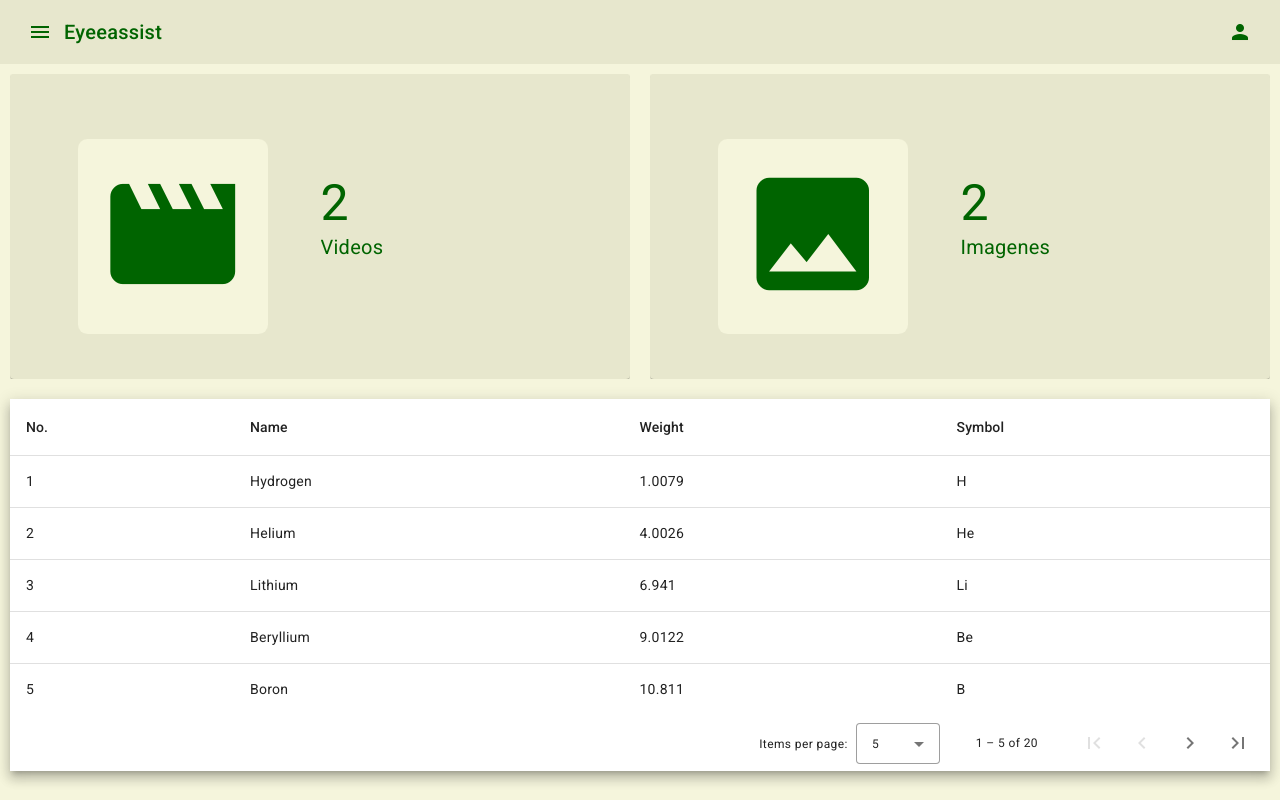
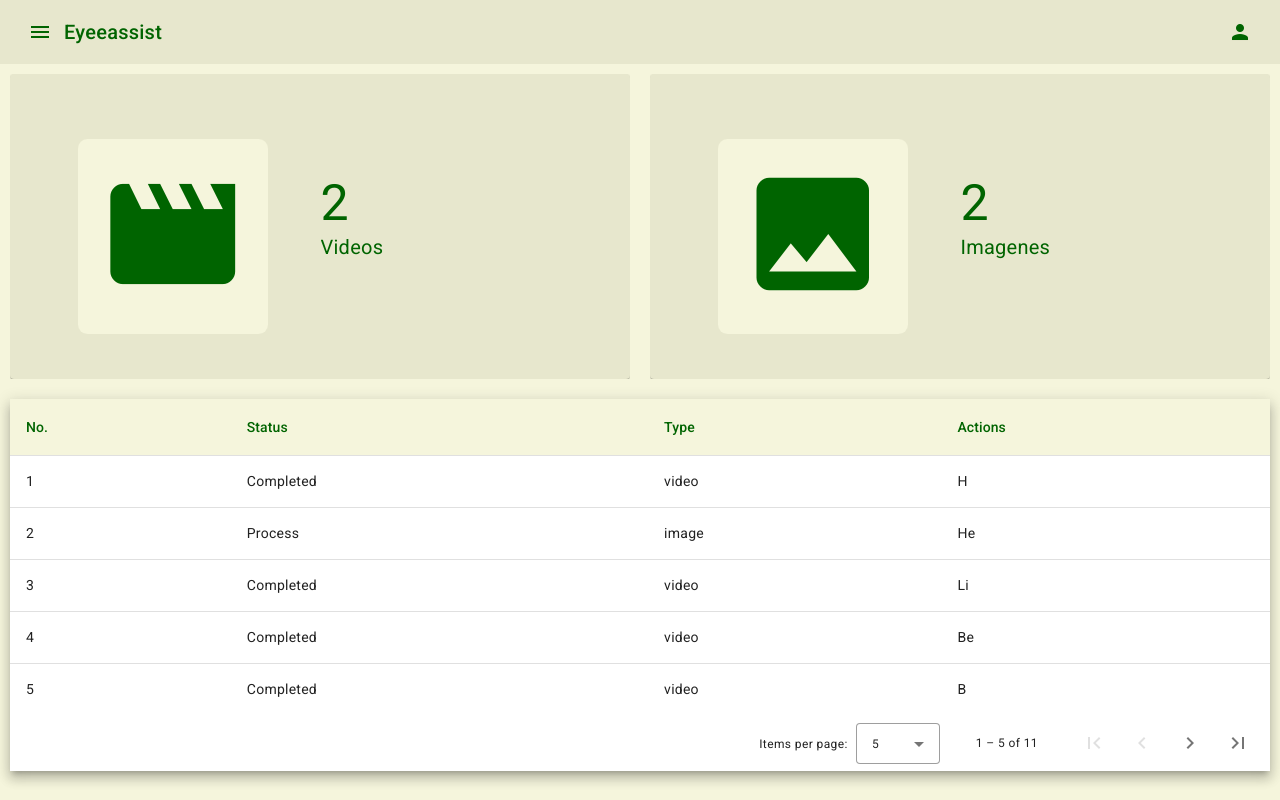
Before and after one commit to HR-2019/eyeassist-frontend-despliegue, an Angular app: page /dash in a window 1280 px wide. Built offline with nearby package versions, Linux system fonts and the light colour scheme.

Commit message:
Color para la tabla

```diff
--- a/src/app/dashboard/dashboard.component.html
+++ b/src/app/dashboard/dashboard.component.html
@@ -39,6 +39,10 @@
     background: #F5F5DC;
     padding: 20px;
     border-radius: 5%;
+  }
+  .header-mat {
+    background-color: #F5F5DC !important;
+    color: #006400 !important;
   }
 
   .text-container {
@@ -177,29 +181,28 @@
     <div class="proccess-table">
       <div class="mat-elevation-z8">
         <table mat-table [dataSource]="dataSource">
-
           <!-- Position Column -->
           <ng-container matColumnDef="position">
-            <th mat-header-cell *matHeaderCellDef> No. </th>
+            <th mat-header-cell *matHeaderCellDef class="header-mat"> No. </th>
             <td mat-cell *matCellDef="let element"> {{element.position}} </td>
           </ng-container>
 
           <!-- Name Column -->
-          <ng-container matColumnDef="name">
-            <th mat-header-cell *matHeaderCellDef> Name </th>
-            <td mat-cell *matCellDef="let element"> {{element.name}} </td>
+          <ng-container matColumnDef="status">
+            <th mat-header-cell *matHeaderCellDef class="header-mat"> Status </th>
+            <td mat-cell *matCellDef="let element"> {{element.status}} </td>
           </ng-container>
 
           <!-- Weight Column -->
-          <ng-container matColumnDef="weight">
-            <th mat-header-cell *matHeaderCellDef> Weight </th>
-            <td mat-cell *matCellDef="let element"> {{element.weight}} </td>
+          <ng-container matColumnDef="type" >
+            <th mat-header-cell *matHeaderCellDef class="header-mat"> Type </th>
+            <td mat-cell *matCellDef="let element"> {{element.type}} </td>
           </ng-container>
 
           <!-- Symbol Column -->
-          <ng-container matColumnDef="symbol">
-            <th mat-header-cell *matHeaderCellDef> Symbol </th>
-            <td mat-cell *matCellDef="let element"> {{element.symbol}} </td>
+          <ng-container matColumnDef="actions">
+            <th mat-header-cell *matHeaderCellDef class="header-mat"> Actions </th>
+            <td mat-cell *matCellDef="let element"> {{element.actions}} </td>
           </ng-container>
 
           <tr mat-header-row *matHeaderRowDef="displayedColumns"></tr>
--- a/src/app/dashboard/dashboard.component.ts
+++ b/src/app/dashboard/dashboard.component.ts
@@ -9,7 +9,7 @@ import { MatPaginator } from '@angular/material/paginator';
 })
 export class DashboardComponent implements AfterViewInit {
   showFiller = false;
-  displayedColumns: string[] = ['position', 'name', 'weight', 'symbol'];
+  displayedColumns: string[] = ['position', 'status', 'type', 'actions'];
   dataSource = new MatTableDataSource<PeriodicElement>(ELEMENT_DATA);
   @ViewChild(MatPaginator) paginator!: MatPaginator;
 
@@ -19,31 +19,22 @@ export class DashboardComponent implements AfterViewInit {
 }
 
 export interface PeriodicElement {
-  name: string;
+  status: string;
   position: number;
-  weight: number;
-  symbol: string;
+  type: string;
+  actions: string;
 }
 
 const ELEMENT_DATA: PeriodicElement[] = [
-  { position: 1, name: 'Hydrogen', weight: 1.0079, symbol: 'H' },
-  { position: 2, name: 'Helium', weight: 4.0026, symbol: 'He' },
-  { position: 3, name: 'Lithium', weight: 6.941, symbol: 'Li' },
-  { position: 4, name: 'Beryllium', weight: 9.0122, symbol: 'Be' },
-  { position: 5, name: 'Boron', weight: 10.811, symbol: 'B' },
-  { position: 6, name: 'Carbon', weight: 12.0107, symbol: 'C' },
-  { position: 7, name: 'Nitrogen', weight: 14.0067, symbol: 'N' },
-  { position: 8, name: 'Oxygen', weight: 15.9994, symbol: 'O' },
-  { position: 9, name: 'Fluorine', weight: 18.9984, symbol: 'F' },
-  { position: 10, name: 'Neon', weight: 20.1797, symbol: 'Ne' },
-  { position: 11, name: 'Sodium', weight: 22.9897, symbol: 'Na' },
-  { position: 12, name: 'Magnesium', weight: 24.305, symbol: 'Mg' },
-  { position: 13, name: 'Aluminum', weight: 26.9815, symbol: 'Al' },
-  { position: 14, name: 'Silicon', weight: 28.0855, symbol: 'Si' },
-  { position: 15, name: 'Phosphorus', weight: 30.9738, symbol: 'P' },
-  { position: 16, name: 'Sulfur', weight: 32.065, symbol: 'S' },
-  { position: 17, name: 'Chlorine', weight: 35.453, symbol: 'Cl' },
-  { position: 18, name: 'Argon', weight: 39.948, symbol: 'Ar' },
-  { position: 19, name: 'Potassium', weight: 39.0983, symbol: 'K' },
-  { position: 20, name: 'Calcium', weight: 40.078, symbol: 'Ca' },
+  { position: 1, status: 'Completed', type: 'video', actions: 'H' },
+  { position: 2, status: 'Process', type: 'image', actions: 'He' },
+  { position: 3, status: 'Completed', type: 'video', actions: 'Li' },
+  { position: 4, status: 'Completed', type: 'video', actions: 'Be' },
+  { position: 5, status: 'Completed', type: 'video', actions: 'B' },
+  { position: 6, status: 'Completed', type: 'image', actions: 'C' },
+  { position: 7, status: 'Completed', type: 'image', actions: 'He' },
+  { position: 8, status: 'Completed', type: 'video', actions: 'Li' },
+  { position: 9, status: 'Completed', type: 'video', actions: 'Be' },
+  { position: 10, status: 'Completed', type: 'video', actions: 'B' },
+  { position: 11, status: 'Completed', type: 'image', actions: 'C' },
 ];
```
